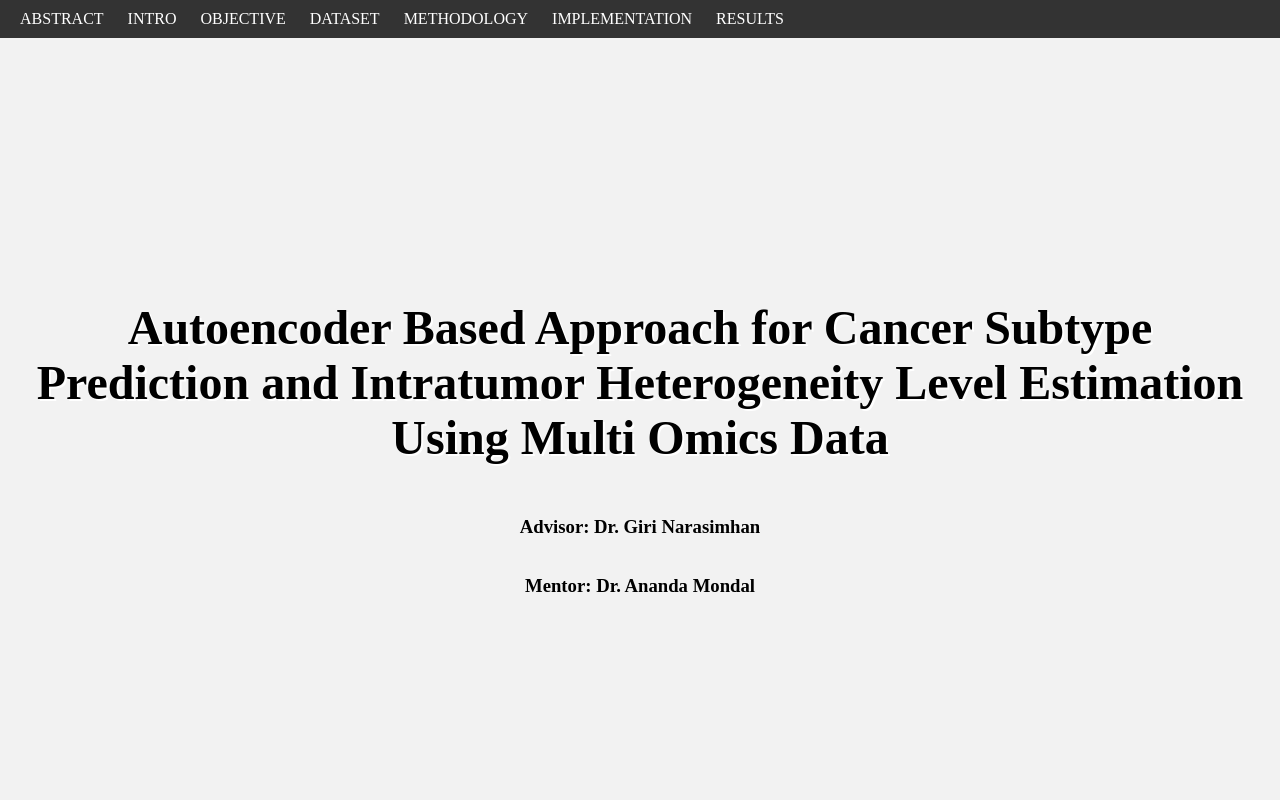
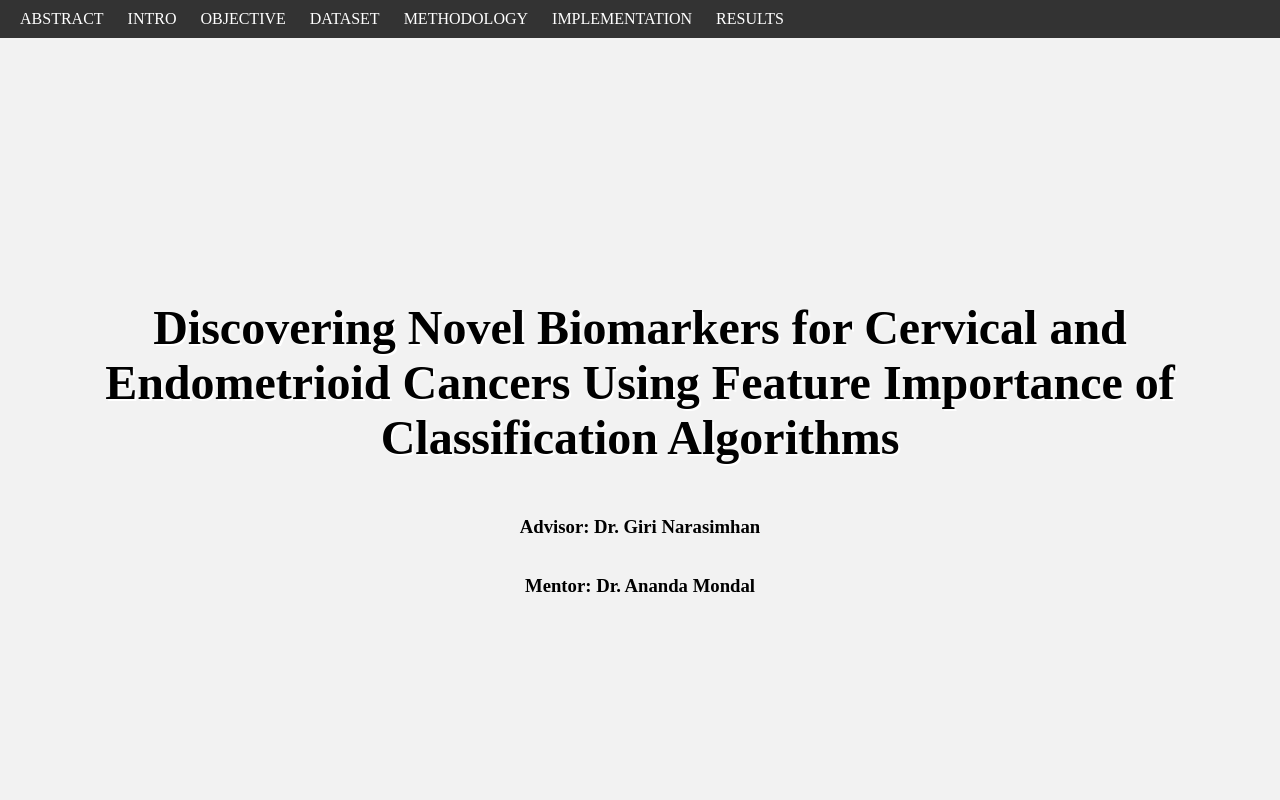
Before and after one commit to gaf17/gaf17.github.io, a plain HTML site: page index.html in a window 1280 px wide. Shown: the top 800 px of the page. Drawn offline with Linux system fonts and the light colour scheme.

Commit message:
Update index.html

```diff
--- a/index.html
+++ b/index.html
@@ -94,8 +94,8 @@
 
     <header>
       <h1>
-        Autoencoder Based Approach for Cancer Subtype Prediction and Intratumor
-        Heterogeneity Level Estimation Using Multi Omics Data
+        Discovering Novel Biomarkers for Cervical and Endometrioid Cancers Using
+	Feature Importance of Classification Algorithms
       </h1>
       <h3>Advisor: Dr. Giri Narasimhan</h3>
       <h3>Mentor: Dr. Ananda Mondal</h3>
```
